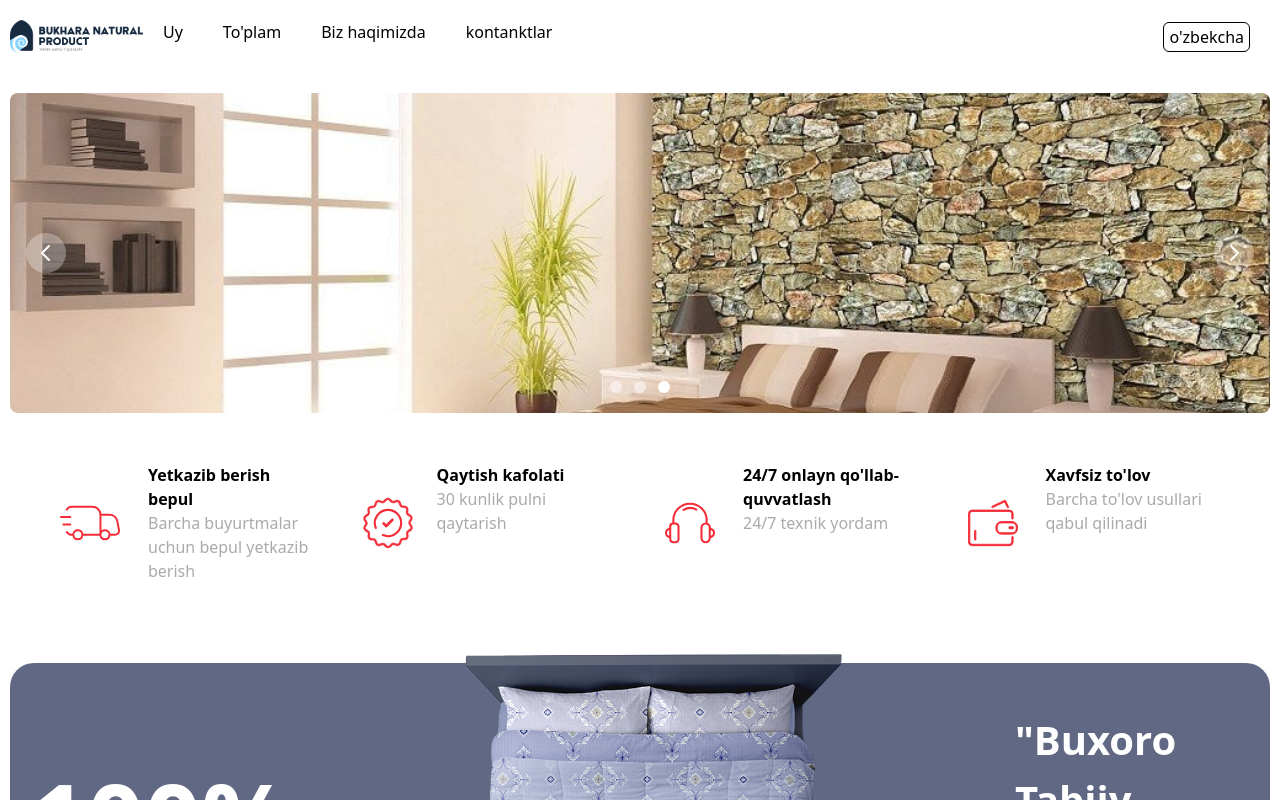
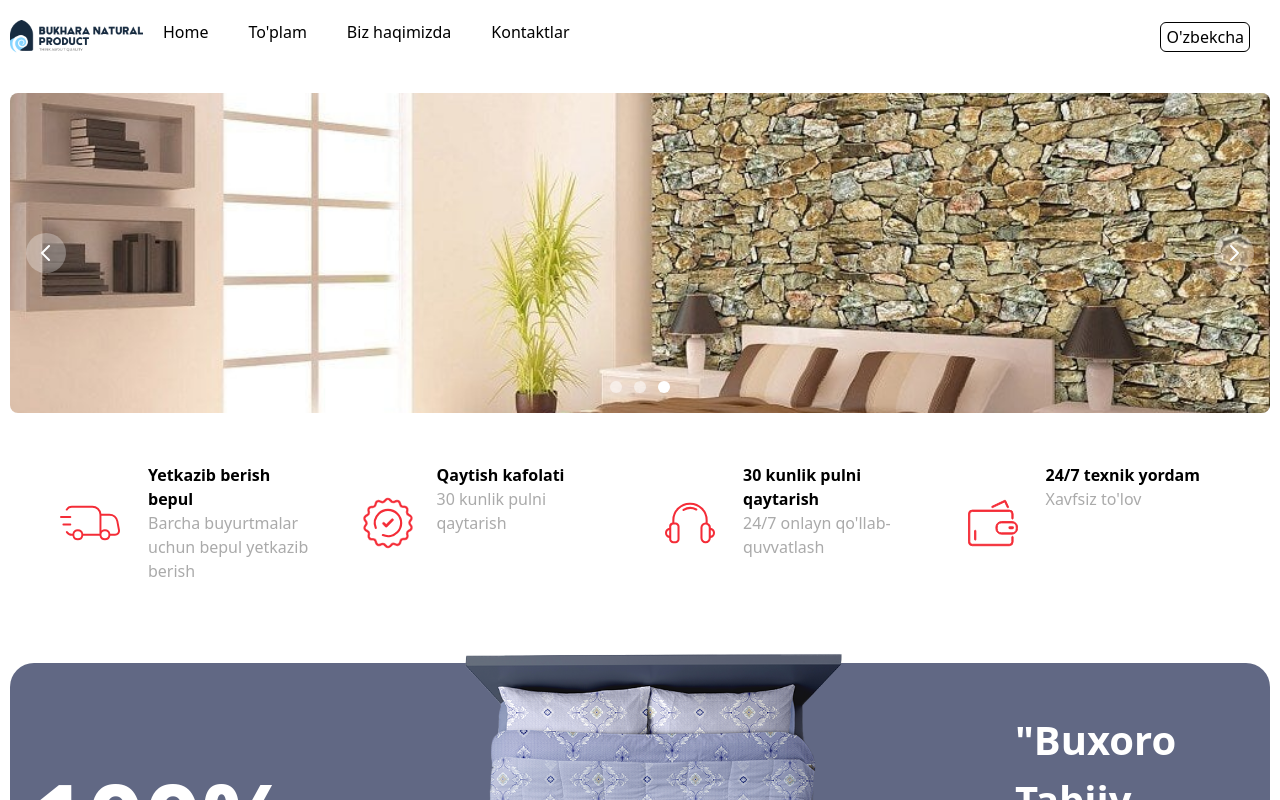
Before and after one commit to Odilkarimov/fabric, a React (Vite) app: page / in a window 1280 px wide. Shown: the top 800 px of the page. Built offline with nearby package versions, Linux system fonts and the light colour scheme.

Commit message:
new update language

```diff
--- a/package.json
+++ b/package.json
@@ -15,8 +15,11 @@
     "@mui/material": "^5.15.15",
     "flowbite": "^2.3.0",
     "flowbite-react": "^0.8.0",
+    "i18next": "^23.11.2",
+    "i18next-browser-languagedetector": "^7.2.1",
     "react": "^18.2.0",
     "react-dom": "^18.2.0",
+    "react-i18next": "^14.1.0",
     "react-router-dom": "^6.22.3"
   },
   "devDependencies": {
--- a/public/locales/ru/index.js
+++ /dev/null
@@ -1,3 +0,0 @@
-const translationsRu = {
-};
-export default translationsRu;
--- /dev/null
+++ b/public/locales/ru/index.ts
@@ -0,0 +1,23 @@
+const translationsRu = {
+    navbar: {
+        navtext1: "Главная",
+        navtext2: "Коллекция",
+        navtext3: "О нас",
+        navtext4: "Контакты"
+    },
+    section: {
+        sectext1: "Бесплатная доставка",
+        sectext2: "Бесплатная доставка для всех заказов",
+        sectext3: "Гарантия возврата",
+        sectext4: "Возврат денег в течение 30 дней",
+        sectext5: "Круглосуточная онлайн поддержка",
+        sectext6: "Техническая поддержка 24/7",
+        sectext7: "Безопасная оплата",
+        sectext8: "Принимаются все виды оплаты",
+        sectext9: "Материальное качество",
+        sectext10: "«Бухоро Натуральный Продукт»",
+        sectext11: "Компания, которая производит матрасы из хлопчатобумажного сырья для использования по всему миру на протяжении многих лет",
+    }
+};
+
+export default translationsRu;
--- a/public/locales/uz/index.js
+++ /dev/null
@@ -1,3 +0,0 @@
-const translationsUz = {
-};
-export default translationsUz;
--- /dev/null
+++ b/public/locales/uz/index.ts
@@ -0,0 +1,26 @@
+const translationsUz = {
+    navbar: {
+    navtext1: "Home",
+    navtext2: "To'plam",
+    navtext3: "Biz haqimizda",
+    navtext4: "Kontaktlar"
+    },
+        section: {
+    sectext1: "Yetkazib berish bepul",
+    sectext2: "Barcha buyurtmalar uchun bepul yetkazib berish",
+    sectext3: "Qaytish kafolati",
+    sectext4: "30 kunlik pulni qaytarish",
+    sectext5: "24/7 onlayn qo'llab-quvvatlash",
+    sectext6: "24/7 texnik yordam",
+    sectext7: "Xavfsiz to'lov",
+    sectext8: "Barcha to'lov usullari qabul qilinadi",
+    sectext9: "material sifate",
+    sectext10: `"Buxoro Tabiiy Mahsuloti"`,
+    sectext11: "ko'p yillar davomida butun dunyoda foydalanish uchun paxta matolarini ishlab chiqaradigan kompaniya bo'lib kelgan",
+    sectext12: "Qish kolleksiyasi",
+    sectext13: "Buxoro tabiiy mahsuloti",
+    sectext14: "Kuz kolleksiya",
+    sectext15: "Kuz kolleksiya",
+    },
+};
+export default translationsUz;
--- a/src/components/navbar/index.tsx
+++ b/src/components/navbar/index.tsx
@@ -11,6 +11,8 @@ import List from "@mui/material/List";
 type Anchor = "top" | "left" | "bottom" | "right";
 import MenuIcon from "../../assets/menu.png";
 import Clos from "../../assets/close.png";
+import { useTranslation } from "react-i18next";
+import i18n from "../../i18n";
 
 const StyledMenu = styled((props: MenuProps) => (
   <Menu
@@ -55,6 +57,11 @@ const StyledMenu = styled((props: MenuProps) => (
   },
 }));
 const Navbar = () => {
+  const changelang = (lang : any) => {
+    i18n.changeLanguage(lang);
+    localStorage.setItem("lang", lang);
+  };
+  const { t } = useTranslation();
   const [state, setState] = React.useState({
     top: false,
     left: false,
@@ -83,20 +90,22 @@ const Navbar = () => {
       onKeyDown={toggleDrawer(anchor, false)}
     >
       <List>
-      <div className="mt-[10px]">
-        <div className="flex items-start justify-end px-[10px] cursor-pointer"><img width={30} src={Clos} alt="" /></div>
+        <div className="mt-[10px]">
+          <div className="flex items-start justify-end px-[10px] cursor-pointer">
+            <img width={30} src={Clos} alt="" />
+          </div>
           <ul className="flex items-center gap-[20px] flex-col">
             <NavLink to={"/"}>
-            <li className="font-bold">Uy</li>
+              <li className="font-bold">{t("navbar.navtext1")}</li>
             </NavLink>
             <NavLink to={"/shop"}>
-            <li className="font-bold">To'plam</li>
+              <li className="font-bold">{t("navbar.navtext2")}</li>
             </NavLink>
             <NavLink to={"/about"}>
-            <li className="font-bold">Biz haqimizda</li>
+              <li className="font-bold">{t("navbar.navtext3")}</li>
             </NavLink>
             <NavLink to={"/contact"}>
-            <li className="font-bold">kontanktlar</li>
+              <li className="font-bold">{t("navbar.navtext4")}</li>
             </NavLink>
           </ul>
         </div>
@@ -128,21 +137,20 @@ const Navbar = () => {
         <div>
           <ul className="flex items-center gap-[40px] max-md:hidden">
             <NavLink to={"/"}>
-            <li>Uy</li>
+              <li>{t("navbar.navtext1")}</li>
             </NavLink>
             <NavLink to={"/shop"}>
-            <li>To'plam</li>
+              <li>{t("navbar.navtext2")}</li>
             </NavLink>
             <NavLink to={"/about"}>
-            <li>Biz haqimizda</li>
+              <li>{t("navbar.navtext3")}</li>
             </NavLink>
             <NavLink to={"/contact"}>
-            <li>kontanktlar</li>
+              <li>{t("navbar.navtext4")}</li>
             </NavLink>
           </ul>
         </div>
       </div>
-
       <div className="hidden">
         {(["right"] as const).map((anchor) => (
           <React.Fragment key={anchor}>
@@ -162,7 +170,7 @@ const Navbar = () => {
           className="border border-black px-[5px] rounded-md h-[30px]"
           onClick={handleClick}
         >
-          o'zbekcha
+          {i18n.language === "uz" ? "O'zbekcha" : "Русский"}
         </button>
         <StyledMenu
           id="demo-customized-menu"
@@ -173,16 +181,21 @@ const Navbar = () => {
           open={open}
           onClose={handleClose}
         >
-          <MenuItem onClick={handleClose} disableRipple>
-            o'zbekcha
+          <MenuItem onClick={() => {changelang("uz"); handleClose();}} disableRipple>
+            O'zbekcha
           </MenuItem>
-          <MenuItem onClick={handleClose} disableRipple>
-            Русскый
+          <MenuItem onClick={() => {changelang("ru"); handleClose();}} disableRipple>
+            Русский
           </MenuItem>
         </StyledMenu>
-      <div>
-        <img src={MenuIcon} alt="" onClick={toggleDrawer("right", true)}  className="cursor-pointer w-[40px] h-[40px] hidden max-lg:block" />
-      </div>
+        <div>
+          <img
+            src={MenuIcon}
+            alt=""
+            onClick={toggleDrawer("right", true)}
+            className="cursor-pointer w-[40px] h-[40px] hidden max-lg:block"
+          />
+        </div>
       </div>
     </div>
   );
--- a/src/components/pages/home/index.tsx
+++ b/src/components/pages/home/index.tsx
@@ -10,8 +10,10 @@ import NewImg1 from "../../../assets/newImg1.png";
 import NewImg2 from "../../../assets/newimg2.png";
 import NewImg3 from "../../../assets/newImg3.png";
 import Data from "../../data/index.tsx";
+import { useTranslation } from "react-i18next";
 
 const Home = () => {
+  const { t } = useTranslation();
   return (
     <div className="container-box">
       <div>
@@ -22,32 +24,31 @@ const Home = () => {
           <li className="flex gap-7 max-lg:flex-col max-lg:items-center">
             <img className="max-w-[60px] wfull" src={Icon1} alt="icon" />
             <div className="flex flex-col w-[161px]">
-              <h2 className="font-bold">Yetkazib berish bepul</h2>
+              <h2 className="font-bold">{t("section.sectext1")}</h2>
               <p className="text-[#AAAAAA]">
-                Barcha buyurtmalar uchun bepul yetkazib berish
+              {t("section.sectext2")}
               </p>
             </div>
           </li>
           <li className="flex gap-6 max-lg:flex-col max-lg:items-center max-sm:mt-[-13px]">
             <img className="max-w-[50px] wfull" src={Icon2} alt="icon" />
             <div className="flex flex-col w-[161px]">
-              <h2 className="font-bold">Qaytish kafolati</h2>
-              <p className="text-[#AAAAAA]">30 kunlik pulni qaytarish</p>
+              <h2 className="font-bold">{t("section.sectext3")}</h2>
+              <p className="text-[#AAAAAA]">{t("section.sectext4")}</p>
             </div>
           </li>
           <li className="flex gap-7 max-lg:flex-col max-lg:items-center">
             <img className="max-w-[50px] wfull" src={Icon3} alt="icon" />
             <div className="flex flex-col w-[161px]">
-              <h2 className="font-bold">24/7 onlayn qo'llab-quvvatlash</h2>
-              <p className="text-[#AAAAAA]">24/7 texnik yordam</p>
+              <h2 className="font-bold">{t("section.sectext4")}</h2>
+              <p className="text-[#AAAAAA]">{t("section.sectext5")}</p>
             </div>
           </li>
           <li className="flex gap-7 max-lg:flex-col max-lg:items-center">
             <img className="max-w-[50px] wfull" src={Icon4} alt="icon" />
             <div className="flex flex-col w-[161px]">
-              <h2 className="font-bold">Xavfsiz to'lov</h2>
-              <p className="text-[#AAAAAA]">
-                Barcha to'lov usullari qabul qilinadi
+              <h2 className="font-bold">{t("section.sectext6")}</h2>
+              <p className="text-[#AAAAAA]">{t("section.sectext7")}
               </p>
             </div>
           </li>
@@ -59,7 +60,7 @@ const Home = () => {
             100%
           </h2>
           <p className="text-white text-[30px] max-md:text-[20px] w-[150px]">
-            material sifati
+          {t("section.sectext9")}
           </p>
         </div>
         <div className="max-md:order-last">
@@ -67,11 +68,10 @@ const Home = () => {
         </div>
         <div className="flex flex-col items-start justify-center w-[30%] max-md:hidden">
           <h2 className="text-[40px] text-white font-bold ">
-            "Buxoro Tabiiy Mahsuloti"
+          {t("section.sectext10")}
           </h2>
           <p className="text-[17px] max-w-[300px] text-white">
-            ko'p yillar davomida butun dunyoda foydalanish uchun paxta
-            matolarini ishlab chiqaradigan kompaniya bo'lib kelgan
+          {t("section.sectext11")}
           </p>
         </div>
       </div>
--- /dev/null
+++ b/src/i18n.ts
@@ -0,0 +1,30 @@
+import i18n from "i18next";
+import LanguageDetector from "i18next-browser-languagedetector";
+import { initReactI18next } from "react-i18next";
+import ru from "../public/locales/ru";
+import uz from "../public/locales/uz";
+
+i18n
+  .use(LanguageDetector)
+  .use(initReactI18next)
+  .init({
+    fallbackLng: "uz",
+    debug: true,
+    resources: {
+      ru: { translation: ru },
+      uz: { translation: uz },
+    },
+    interpolation: {
+      escapeValue: false,
+    },
+  });
+
+const langFromLocalStorage = localStorage.getItem("lang");
+
+if (langFromLocalStorage && (langFromLocalStorage === "uz" || langFromLocalStorage === "ru")) {
+  i18n.changeLanguage(langFromLocalStorage);
+} else {
+  i18n.changeLanguage("uz");
+}
+
+export default i18n;
--- a/src/main.tsx
+++ b/src/main.tsx
@@ -3,6 +3,7 @@ import ReactDOM from 'react-dom/client'
 import './index.css'
 import { RouterProvider } from 'react-router-dom'
 import router from './components/router'
+import "./i18n.ts"
 
 ReactDOM.createRoot(document.getElementById('root')!).render(
   <React.StrictMode>
```
Also changed, not shown: 2 other files (tests, documents, lock files or other folders).
